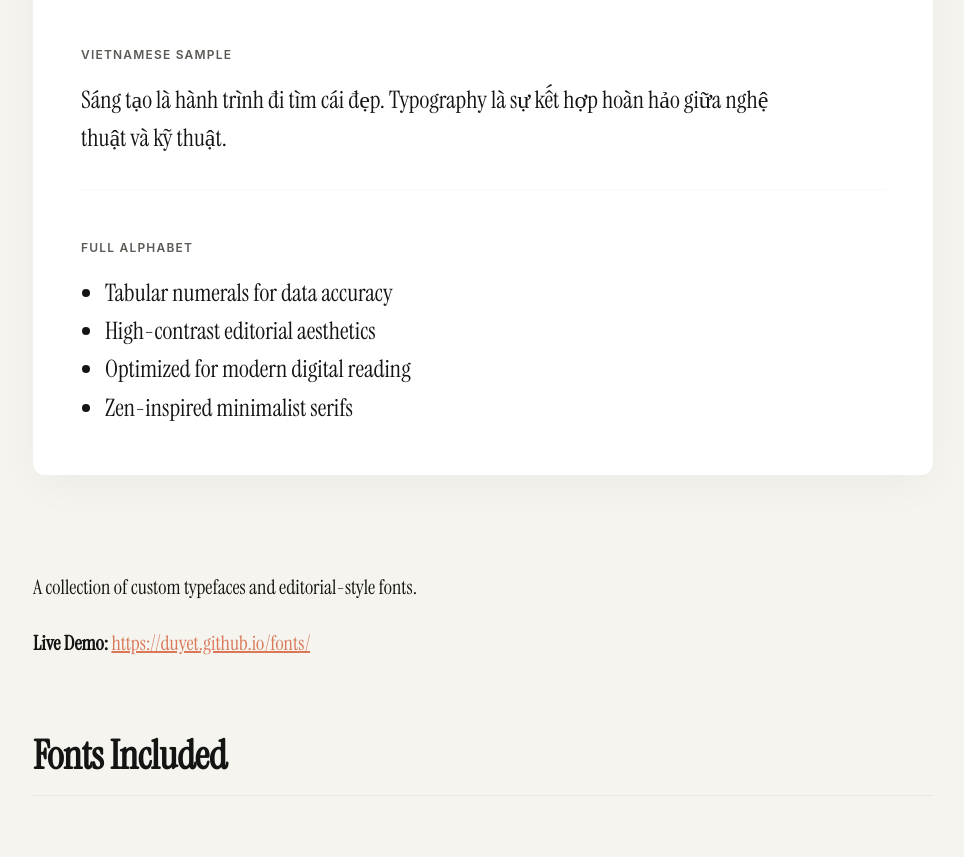
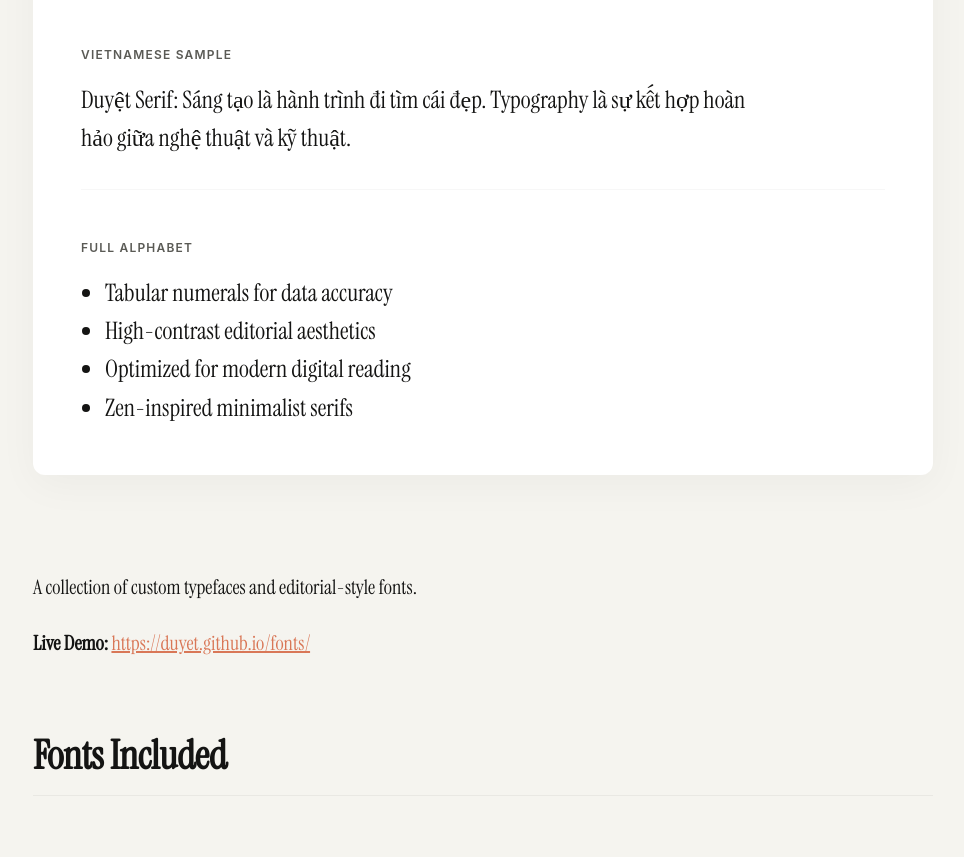
Before and after one commit to duyet/fonts, a website: page index.html in a window 1280 px wide. Shown: the part 1225-2082 px from the top of the page, without its empty margins (157-1121 px from the left). Drawn offline with nearby package versions, Linux system fonts and the light colour scheme.

Commit message:
docs: add 'Duyệt' specifically to Vietnamese sample for verification

```diff
--- a/index.html
+++ b/index.html
@@ -272,7 +272,7 @@
                 <div class="editable-block">
                     <div class="specimen-meta">Vietnamese Sample</div>
                     <p class="editable size-p" contenteditable="true">
-                        Sáng tạo là hành trình đi tìm cái đẹp. Typography là sự kết hợp hoàn hảo giữa nghệ thuật và kỹ thuật.
+                        Duyệt Serif: Sáng tạo là hành trình đi tìm cái đẹp. Typography là sự kết hợp hoàn hảo giữa nghệ thuật và kỹ thuật.
                     </p>
                 </div>
 
```
